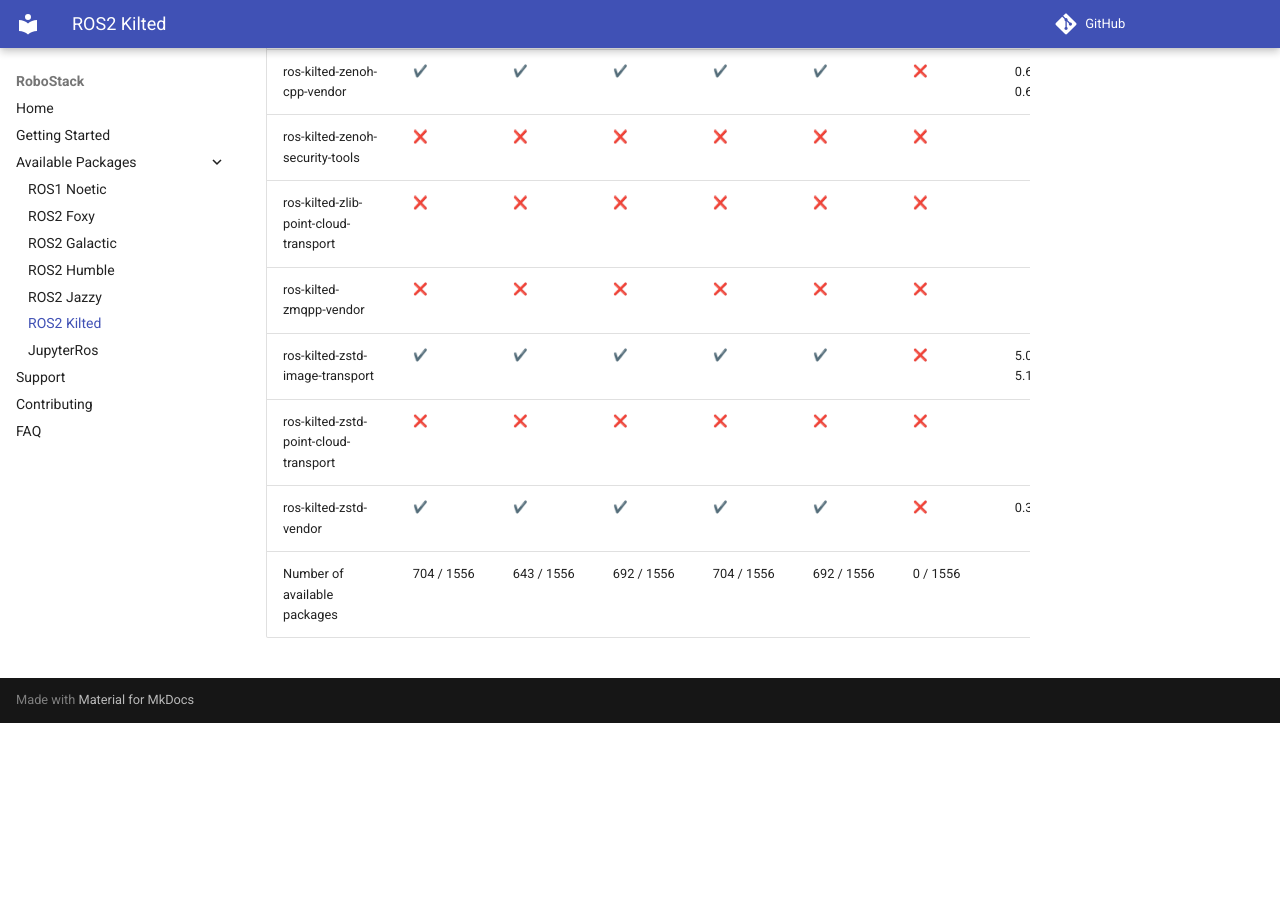
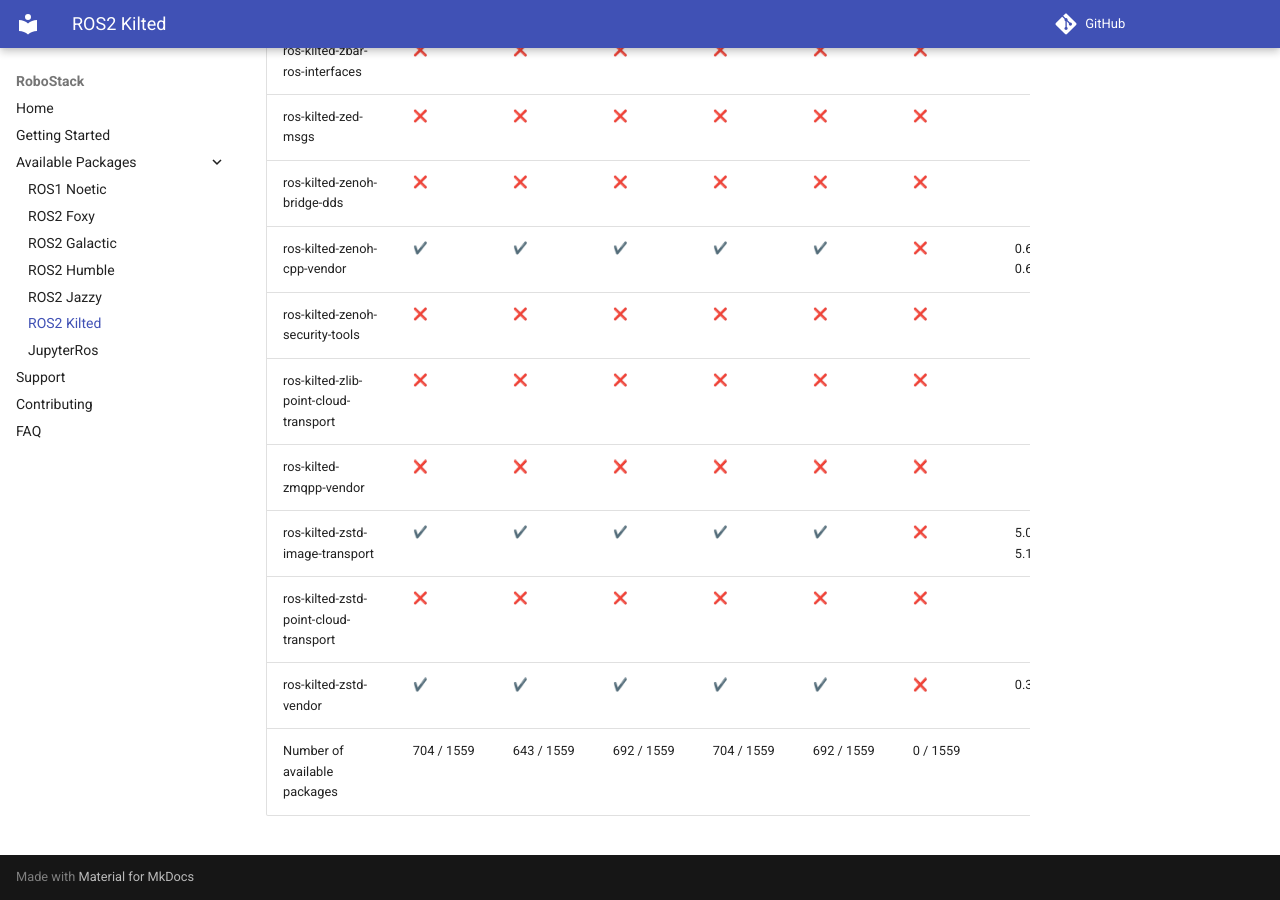
Before and after one commit to RoboStack/robostack.github.io, an MkDocs documentation site: the page built from docs/kilted.md, in a window 1280 px wide and 900 px high, scrolled down 114942 px. Built offline with MkDocs 1.6.1 and Material for MkDocs 9.7.7, drawn with Linux system fonts in a browser that asks for light colours; emoji names are drawn with the system emoji font; comment, search, counter and statistics services are not loaded; before the commit the page ends 115665 px from its top, so only the background shows below that; some of the changed text lies outside the part shown.

Commit message:
Update tables

```diff
--- a/docs/kilted.md
+++ b/docs/kilted.md
@@ -1556,4 +1559,4 @@
 | ros-kilted-zstd-image-transport | :heavy_check_mark: { data-sort='1' } | :heavy_check_mark: { data-sort='1' } | :heavy_check_mark: { data-sort='1' } | :heavy_check_mark: { data-sort='1' } | :heavy_check_mark: { data-sort='1' } | :x: { data-sort='0' } | 5.0.2, 5.1.0, 5.1.1  |
 | ros-kilted-zstd-point-cloud-transport | :x: { data-sort='0' } | :x: { data-sort='0' } | :x: { data-sort='0' } | :x: { data-sort='0' } | :x: { data-sort='0' } | :x: { data-sort='0' } |   |
 | ros-kilted-zstd-vendor | :heavy_check_mark: { data-sort='1' } | :heavy_check_mark: { data-sort='1' } | :heavy_check_mark: { data-sort='1' } | :heavy_check_mark: { data-sort='1' } | :heavy_check_mark: { data-sort='1' } | :x: { data-sort='0' } | 0.32.0  |
-| Number of available packages |  704 / 1556 | 643 / 1556 | 692 / 1556 | 704 / 1556 | 692 / 1556 | 0 / 1556 |
+| Number of available packages |  704 / 1559 | 643 / 1559 | 692 / 1559 | 704 / 1559 | 692 / 1559 | 0 / 1559 |
```
Also changed, not shown: other parts of docs/kilted.md (+3 -0 lines).
